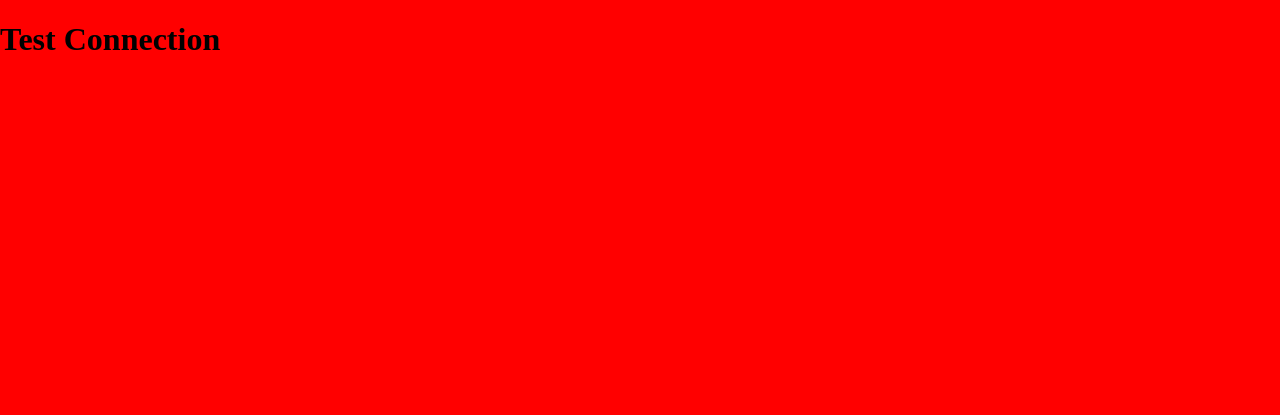
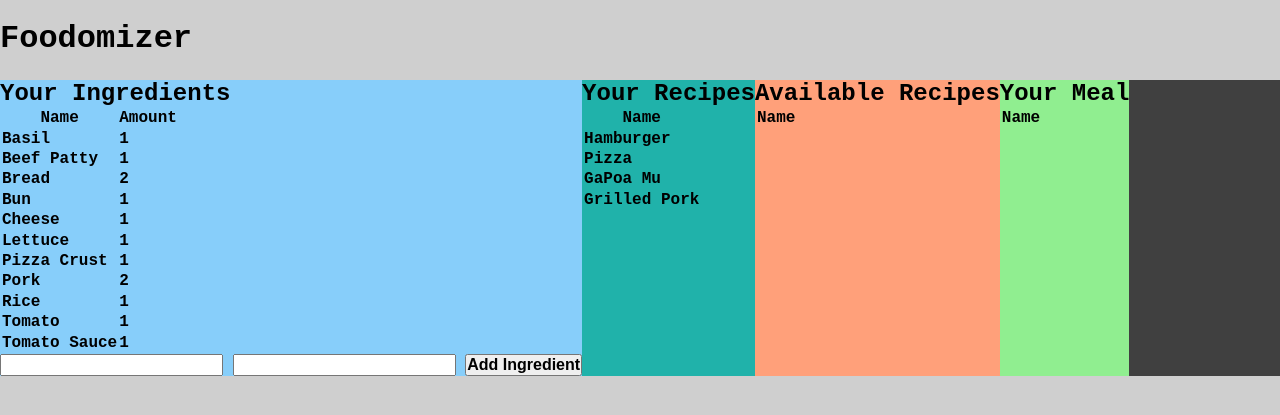
Before and after one commit to trigg8/Foodomizer_Flask, a Flask app: page / in a window 1280 px wide. Before the commit the part shown is almost empty. Shown: the top 415 px of the page. Run offline with Flask 2, Linux system fonts and the light colour scheme; lists and menus that the app fills with data are empty; some libraries are stand-ins or nearby versions.

Commit message:
Added the tables for each thing + add ingredient button with flask + flex display css

```diff
--- a/app.py
+++ b/app.py
@@ -1,15 +1,517 @@
 import random
 import json
 import pickle
-from flask import Flask, render_template
-
+from flask import Flask, render_template, redirect, request
 
 app = Flask(__name__)
 
+# List Constants
+recipe_list = []
+
+available_recipes = []
+
+sorted_available_recipes = list(sorted(available_recipes))
+
+Your_meal = ""
+
+ingredients = {"Bun": 1, "Beef Patty": 1, "Lettuce": 1, "Cheese": 1, "Tomato": 1, "Pizza Crust": 1, "Tomato Sauce": 1, "Pork" : 2, "Basil": 1, "Rice": 1, "Bread": 2}
+
+sorted_ingredients = dict(sorted(ingredients.items()))
+
+#ingredients = {}
+
+
+# Recipe Classes
+class Recipe_1:
+    def __init__(self,name,ing1,ni1):
+        self.name = name
+        self.ing1 = ing1
+        self.ni1 = ni1
+        self.add_to_recipe_list()
+    def __repr__(self):
+        return self.name
+    def add_to_recipe_list(self):
+        if self not in recipe_list:
+            recipe_list.append(self)
+class Recipe_2:
+    def __init__(self,name,ing1,ni1,ing2,ni2):
+        self.name = name
+        self.ing1 = ing1
+        self.ing2 = ing2
+        self.ni1 = ni1
+        self.ni2 = ni2
+        self.add_to_recipe_list()
+    def __repr__(self):
+        return self.name
+    def add_to_recipe_list(self):
+        if self not in recipe_list:
+            recipe_list.append(self)
+class Recipe_3:
+    def __init__(self,name,ing1,ni1,ing2,ni2,ing3,ni3):
+        self.name = name
+        self.ing1 = ing1
+        self.ing2 = ing2
+        self.ing3 = ing3
+        self.ni1 = ni1
+        self.ni2 = ni2
+        self.ni3 = ni3
+        self.add_to_recipe_list()
+    def __repr__(self):
+        return self.name
+    def add_to_recipe_list(self):
+        if self not in recipe_list:
+            recipe_list.append(self)
+class Recipe_4:
+    def __init__(self,name,ing1,ni1,ing2,ni2,ing3,ni3,ing4,ni4):
+        self.name = name
+        self.ing1 = ing1
+        self.ing2 = ing2
+        self.ing3 = ing3
+        self.ing4 = ing4
+        self.ni1 = ni1
+        self.ni2 = ni2
+        self.ni3 = ni3
+        self.ni4 = ni4
+        self.add_to_recipe_list()
+    def __repr__(self):
+        return self.name
+    def add_to_recipe_list(self):
+        if self not in recipe_list:
+            recipe_list.append(self)
+class Recipe_5:
+    def __init__(self,name,ing1,ni1,ing2,ni2,ing3,ni3,ing4,ni4,ing5,ni5):
+        self.name = name
+        self.ing1 = ing1
+        self.ing2 = ing2
+        self.ing3 = ing3
+        self.ing4 = ing4
+        self.ing5 = ing5
+        self.ni1 = ni1
+        self.ni2 = ni2
+        self.ni3 = ni3
+        self.ni4 = ni4
+        self.ni5 = ni5
+        self.add_to_recipe_list()
+    def __repr__(self):
+        return self.name
+    def add_to_recipe_list(self):
+        if self not in recipe_list:
+            recipe_list.append(self)
+class Recipe_6:
+    def __init__(self,name,ing1,ni1,ing2,ni2,ing3,ni3,ing4,ni4,ing5,ni5,ing6,ni6):
+        self.name = name
+        self.ing1 = ing1
+        self.ing2 = ing2
+        self.ing3 = ing3
+        self.ing4 = ing4
+        self.ing5 = ing5
+        self.ing6 = ing6
+        self.ni1 = ni1
+        self.ni2 = ni2
+        self.ni3 = ni3
+        self.ni4 = ni4
+        self.ni5 = ni5
+        self.ni6 = ni6
+        self.add_to_recipe_list()
+    def __repr__(self):
+        return self.name
+    def add_to_recipe_list(self):
+        if self not in recipe_list:
+            recipe_list.append(self)
+class Recipe_7:
+    def __init__(self,name,ing1,ni1,ing2,ni2,ing3,ni3,ing4,ni4,ing5,ni5,ing6,ni6,ing7,ni7):
+        self.name = name
+        self.ing1 = ing1
+        self.ing2 = ing2
+        self.ing3 = ing3
+        self.ing4 = ing4
+        self.ing5 = ing5
+        self.ing6 = ing6
+        self.ing7 = ing7
+        self.ni1 = ni1
+        self.ni2 = ni2
+        self.ni3 = ni3
+        self.ni4 = ni4
+        self.ni5 = ni5
+        self.ni6 = ni6
+        self.ni7 = ni7
+        self.add_to_recipe_list()
+    def __repr__(self):
+        return self.name
+    def add_to_recipe_list(self):
+        if self not in recipe_list:
+            recipe_list.append(self)
+class Recipe_8:
+    def __init__(self,name,ing1,ni1,ing2,ni2,ing3,ni3,ing4,ni4,ing5,ni5,ing6,ni6,ing7,ni7,ing8,ni8):
+        self.name = name
+        self.ing1 = ing1
+        self.ing2 = ing2
+        self.ing3 = ing3
+        self.ing4 = ing4
+        self.ing5 = ing5
+        self.ing6 = ing6
+        self.ing7 = ing7
+        self.ing8 = ing8
+        self.ni1 = ni1
+        self.ni2 = ni2
+        self.ni3 = ni3
+        self.ni4 = ni4
+        self.ni5 = ni5
+        self.ni6 = ni6
+        self.ni7 = ni7
+        self.ni8 = ni8
+        self.add_to_recipe_list()
+    def __repr__(self):
+        return self.name
+    def add_to_recipe_list(self):
+        if self not in recipe_list:
+            recipe_list.append(self)
+class Recipe_9:
+    def __init__(self,name,ing1,ni1,ing2,ni2,ing3,ni3,ing4,ni4,ing5,ni5,ing6,ni6,ing7,ni7,ing8,ni8,ing9,ni9):
+        self.name = name
+        self.ing1 = ing1
+        self.ing2 = ing2
+        self.ing3 = ing3
+        self.ing4 = ing4
+        self.ing5 = ing5
+        self.ing6 = ing6
+        self.ing7 = ing7
+        self.ing8 = ing8
+        self.ing9 = ing9
+        self.ni1 = ni1
+        self.ni2 = ni2
+        self.ni3 = ni3
+        self.ni4 = ni4
+        self.ni5 = ni5
+        self.ni6 = ni6
+        self.ni7 = ni7
+        self.ni8 = ni8
+        self.ni9 = ni9
+        self.add_to_recipe_list()
+    def __repr__(self):
+        return self.name
+    def add_to_recipe_list(self):
+        if self not in recipe_list:
+            recipe_list.append(self)
+class Recipe_10:
+    def __init__(self,name,ing1,ni1,ing2,ni2,ing3,ni3,ing4,ni4,ing5,ni5,ing6,ni6,ing7,ni7,ing8,ni8,ing9,ni9,ing10,ni10):
+        self.name = name
+        self.ing1 = ing1
+        self.ing2 = ing2
+        self.ing3 = ing3
+        self.ing4 = ing4
+        self.ing5 = ing5
+        self.ing6 = ing6
+        self.ing7 = ing7
+        self.ing8 = ing8
+        self.ing9 = ing9
+        self.ing10 = ing10
+        self.ni1 = ni1
+        self.ni2 = ni2
+        self.ni3 = ni3
+        self.ni4 = ni4
+        self.ni5 = ni5
+        self.ni6 = ni6
+        self.ni7 = ni7
+        self.ni8 = ni8
+        self.ni9 = ni9
+        self.ni10 = ni10
+        self.add_to_recipe_list()
+    def __repr__(self):
+        return self.name
+    def add_to_recipe_list(self):
+        if self not in recipe_list:
+            recipe_list.append(self)
+
+
+# Test Recipes
+Recipe_5("Hamburger", "Bun", 1, "Beef Patty",1, "Lettuce",1, "Cheese",1, "Tomato", 1)
+
+Recipe_3("Pizza", "Pizza Crust",1, "Tomato Sauce",1, "Cheese",1)
+
+Recipe_3("GaPoa Mu","Pork",1, "Basil",1, "Rice",1)
+
+Recipe_1("Grilled Pork", "Pork", 2)
+
+
+# Create New Recipes for all Classes
+def create_new_Recipe_1(name, ing1, ni1):
+    Recipe_1(name, ing1, ni1)
+def create_new_Recipe_2(name,ing1,ni1,ing2,ni2):
+    Recipe_2(name,ing1,ni1,ing2,ni2)
+def create_new_Recipe_3(name,ing1,ni1,ing2,ni2,ing3,ni3):
+    Recipe_3(name,ing1,ni1,ing2,ni2,ing3,ni3)
+def create_new_Recipe_4(name,ing1,ni1,ing2,ni2,ing3,ni3,ing4,ni4):
+    Recipe_4(name,ing1,ni1,ing2,ni2,ing3,ni3,ing4,ni4)
+def create_new_Recipe_5(name,ing1,ni1,ing2,ni2,ing3,ni3,ing4,ni4,ing5,ni5):
+    Recipe_5(name,ing1,ni1,ing2,ni2,ing3,ni3,ing4,ni4,ing5,ni5)
+def create_new_Recipe_6(name,ing1,ni1,ing2,ni2,ing3,ni3,ing4,ni4,ing5,ni5,ing6,ni6):
+    Recipe_6(name,ing1,ni1,ing2,ni2,ing3,ni3,ing4,ni4,ing5,ni5,ing6,ni6)
+def create_new_Recipe_7(name,ing1,ni1,ing2,ni2,ing3,ni3,ing4,ni4,ing5,ni5,ing6,ni6,ing7,ni7):
+    Recipe_7(name,ing1,ni1,ing2,ni2,ing3,ni3,ing4,ni4,ing5,ni5,ing6,ni6,ing7,ni7)
+def create_new_Recipe_8(name,ing1,ni1,ing2,ni2,ing3,ni3,ing4,ni4,ing5,ni5,ing6,ni6,ing7,ni7,ing8,ni8):
+    Recipe_8(name,ing1,ni1,ing2,ni2,ing3,ni3,ing4,ni4,ing5,ni5,ing6,ni6,ing7,ni7,ing8,ni8)
+def create_new_Recipe_9(name,ing1,ni1,ing2,ni2,ing3,ni3,ing4,ni4,ing5,ni5,ing6,ni6,ing7,ni7,ing8,ni8,ing9,ni9):
+    Recipe_9(name,ing1,ni1,ing2,ni2,ing3,ni3,ing4,ni4,ing5,ni5,ing6,ni6,ing7,ni7,ing8,ni8,ing9,ni9)
+def create_new_Recipe_10(name,ing1,ni1,ing2,ni2,ing3,ni3,ing4,ni4,ing5,ni5,ing6,ni6,ing7,ni7,ing8,ni8,ing9,ni9,ing10,ni10):
+    Recipe_10(name,ing1,ni1,ing2,ni2,ing3,ni3,ing4,ni4,ing5,ni5,ing6,ni6,ing7,ni7,ing8,ni8,ing9,ni9,ing10,ni10)
+
+
+
+# Functions
+def check_avialable_recipes():
+    global available_recipes
+    available_recipes = []
+    for rcp in recipe_list:
+        try:
+            if type(rcp) == Recipe_1:
+                if ingredients[rcp.ing1] >= rcp.ni1:
+                    if rcp.name not in available_recipes:
+                        available_recipes.append(rcp)
+            elif type(rcp) == Recipe_2:
+                if ingredients[rcp.ing1] >= rcp.ni1 and ingredients[rcp.ing2] >= rcp.ni2:
+                    if rcp.name not in available_recipes:
+                        available_recipes.append(rcp)
+            elif type(rcp) == Recipe_3:
+                if ingredients[rcp.ing1] >= rcp.ni1 and ingredients[rcp.ing2] >= rcp.ni2 and ingredients[rcp.ing3] >= rcp.ni3:
+                    if rcp.name not in available_recipes:
+                        available_recipes.append(rcp)
+            elif type(rcp) == Recipe_4:
+                if ingredients[rcp.ing1] >= rcp.ni1 and ingredients[rcp.ing2] >= rcp.ni2 and ingredients[rcp.ing3] >= rcp.ni3 and ingredients[rcp.ing4] >= rcp.ni4:
+                    if rcp.name not in available_recipes:
+                        available_recipes.append(rcp)
+            elif type(rcp) == Recipe_5:
+                if ingredients[rcp.ing1] >= rcp.ni1 and ingredients[rcp.ing2] >= rcp.ni2 and ingredients[rcp.ing3] >= rcp.ni3 and ingredients[rcp.ing4] >= rcp.ni4 and ingredients[rcp.ing5] >= rcp.ni5:
+                    if rcp.name not in available_recipes:
+                        available_recipes.append(rcp)
+            elif type(rcp) == Recipe_6:
+                if ingredients[rcp.ing1] >= rcp.ni1 and ingredients[rcp.ing2] >= rcp.ni2 and ingredients[rcp.ing3] >= rcp.ni3 and ingredients[rcp.ing4] >= rcp.ni4 and ingredients[rcp.ing5] >= rcp.ni5 and ingredients[rcp.ing6] >= rcp.ni6:
+                    if rcp.name not in available_recipes:
+                        available_recipes.append(rcp)
+            elif type(rcp) == Recipe_7:
+                if ingredients[rcp.ing1] >= rcp.ni1 and ingredients[rcp.ing2] >= rcp.ni2 and ingredients[rcp.ing3] >= rcp.ni3 and ingredients[rcp.ing4] >= rcp.ni4 and ingredients[rcp.ing5] >= rcp.ni5 and ingredients[rcp.ing6] >= rcp.ni6 and ingredients[rcp.ing7] >= rcp.ni7:
+                    if rcp.name not in available_recipes:
+                        available_recipes.append(rcp)
+            elif type(rcp) == Recipe_8:
+                if ingredients[rcp.ing1] >= rcp.ni1 and ingredients[rcp.ing2] >= rcp.ni2 and ingredients[rcp.ing3] >= rcp.ni3 and ingredients[rcp.ing4] >= rcp.ni4 and ingredients[rcp.ing5] >= rcp.ni5 and ingredients[rcp.ing6] >= rcp.ni6 and ingredients[rcp.ing7] >= rcp.ni7 and ingredients[rcp.ing8] >= rcp.ni8:
+                    if rcp.name not in available_recipes:
+                        available_recipes.append(rcp)
+            elif type(rcp) == Recipe_9:
+                if ingredients[rcp.ing1] >= rcp.ni1 and ingredients[rcp.ing2] >= rcp.ni2 and ingredients[rcp.ing3] >= rcp.ni3 and ingredients[rcp.ing4] >= rcp.ni4 and ingredients[rcp.ing5] >= rcp.ni5 and ingredients[rcp.ing6] >= rcp.ni6 and ingredients[rcp.ing7] >= rcp.ni7 and ingredients[rcp.ing8] >= rcp.ni8 and ingredients[rcp.ing9] >= rcp.ni9:
+                    if rcp.name not in available_recipes:
+                        available_recipes.append(rcp)
+            elif type(rcp) == Recipe_10:
+                if ingredients[rcp.ing1] >= rcp.ni1 and ingredients[rcp.ing2] >= rcp.ni2 and ingredients[rcp.ing3] >= rcp.ni3 and ingredients[rcp.ing4] >= rcp.ni4 and ingredients[rcp.ing5] >= rcp.ni5 and ingredients[rcp.ing6] >= rcp.ni6 and ingredients[rcp.ing7] >= rcp.ni7 and ingredients[rcp.ing8] >= rcp.ni8 and ingredients[rcp.ing9] >= rcp.ni9 and ingredients[rcp.ing10] >= rcp.ni10:
+                    if rcp.name not in available_recipes:
+                        available_recipes.append(rcp)
+        except KeyError:
+            continue
+
+
+def random_meal():
+    global Your_meal
+    Your_meal = random.choice(available_recipes)
+    return Your_meal
+
+def accept_choice():
+    random_meal_list = []
+    #print(random_meal_list)
+    random_meal()
+    random_meal_list.append(Your_meal)
+    #print(random_meal_list)
+    print("Your Meal is: ", Your_meal)
+    accept = input("Do you accept this choice? Yes or No: ")
+    if accept == "Yes":
+        for rcp in random_meal_list:
+            if type(rcp) == Recipe_1:
+                ingredients[rcp.ing1] -= rcp.ni1
+            elif type(rcp) == Recipe_2:
+                ingredients[rcp.ing1] -= rcp.ni1
+                ingredients[rcp.ing2] -= rcp.ni2
+            elif type(rcp) == Recipe_3:
+                ingredients[rcp.ing1] -= rcp.ni1
+                ingredients[rcp.ing2] -= rcp.ni2
+                ingredients[rcp.ing3] -= rcp.ni3
+            elif type(rcp) == Recipe_4:
+                ingredients[rcp.ing1] -= rcp.ni1
+                ingredients[rcp.ing2] -= rcp.ni2
+                ingredients[rcp.ing3] -= rcp.ni3
+                ingredients[rcp.ing4] -= rcp.ni4
+            elif type(rcp) == Recipe_5:
+                ingredients[rcp.ing1] -= rcp.ni1
+                ingredients[rcp.ing2] -= rcp.ni2
+                ingredients[rcp.ing3] -= rcp.ni3
+                ingredients[rcp.ing4] -= rcp.ni4
+                ingredients[rcp.ing5] -= rcp.ni5
+            elif type(rcp) == Recipe_6:
+                ingredients[rcp.ing1] -= rcp.ni1
+                ingredients[rcp.ing2] -= rcp.ni2
+                ingredients[rcp.ing3] -= rcp.ni3
+                ingredients[rcp.ing4] -= rcp.ni4
+                ingredients[rcp.ing5] -= rcp.ni5
+                ingredients[rcp.ing6] -= rcp.ni6
+            elif type(rcp) == Recipe_7:
+                ingredients[rcp.ing1] -= rcp.ni1
+                ingredients[rcp.ing2] -= rcp.ni2
+                ingredients[rcp.ing3] -= rcp.ni3
+                ingredients[rcp.ing4] -= rcp.ni4
+                ingredients[rcp.ing5] -= rcp.ni5
+                ingredients[rcp.ing6] -= rcp.ni6
+                ingredients[rcp.ing7] -= rcp.ni7
+            elif type(rcp) == Recipe_8:
+                ingredients[rcp.ing1] -= rcp.ni1
+                ingredients[rcp.ing2] -= rcp.ni2
+                ingredients[rcp.ing3] -= rcp.ni3
+                ingredients[rcp.ing4] -= rcp.ni4
+                ingredients[rcp.ing5] -= rcp.ni5
+                ingredients[rcp.ing6] -= rcp.ni6
+                ingredients[rcp.ing7] -= rcp.ni7
+                ingredients[rcp.ing8] -= rcp.ni8
+            elif type(rcp) == Recipe_9:
+                ingredients[rcp.ing1] -= rcp.ni1
+                ingredients[rcp.ing2] -= rcp.ni2
+                ingredients[rcp.ing3] -= rcp.ni3
+                ingredients[rcp.ing4] -= rcp.ni4
+                ingredients[rcp.ing5] -= rcp.ni5
+                ingredients[rcp.ing6] -= rcp.ni6
+                ingredients[rcp.ing7] -= rcp.ni7
+                ingredients[rcp.ing8] -= rcp.ni8
+                ingredients[rcp.ing9] -= rcp.ni9
+            elif type(rcp) == Recipe_10:
+                ingredients[rcp.ing1] -= rcp.ni1
+                ingredients[rcp.ing2] -= rcp.ni2
+                ingredients[rcp.ing3] -= rcp.ni3
+                ingredients[rcp.ing4] -= rcp.ni4
+                ingredients[rcp.ing5] -= rcp.ni5
+                ingredients[rcp.ing6] -= rcp.ni6
+                ingredients[rcp.ing7] -= rcp.ni7
+                ingredients[rcp.ing8] -= rcp.ni8
+                ingredients[rcp.ing9] -= rcp.ni9
+                ingredients[rcp.ing10] -= rcp.ni10
+
+    elif accept == "No":
+        accept_choice()
+
+    else:
+        accept_choice_alt()
+
+def accept_choice_alt():
+    random_meal_list = [Your_meal]
+    accept = input("Please Type Yes or No: ")
+    if accept == "Yes":
+        for rcp in random_meal_list:
+            if type(rcp) == Recipe_1:
+                ingredients[rcp.ing1] -= rcp.ni1
+            elif type(rcp) == Recipe_2:
+                ingredients[rcp.ing1] -= rcp.ni1
+                ingredients[rcp.ing2] -= rcp.ni2
+            elif type(rcp) == Recipe_3:
+                ingredients[rcp.ing1] -= rcp.ni1
+                ingredients[rcp.ing2] -= rcp.ni2
+                ingredients[rcp.ing3] -= rcp.ni3
+            elif type(rcp) == Recipe_4:
+                ingredients[rcp.ing1] -= rcp.ni1
+                ingredients[rcp.ing2] -= rcp.ni2
+                ingredients[rcp.ing3] -= rcp.ni3
+                ingredients[rcp.ing4] -= rcp.ni4
+            elif type(rcp) == Recipe_5:
+                ingredients[rcp.ing1] -= rcp.ni1
+                ingredients[rcp.ing2] -= rcp.ni2
+                ingredients[rcp.ing3] -= rcp.ni3
+                ingredients[rcp.ing4] -= rcp.ni4
+                ingredients[rcp.ing5] -= rcp.ni5
+            elif type(rcp) == Recipe_6:
+                ingredients[rcp.ing1] -= rcp.ni1
+                ingredients[rcp.ing2] -= rcp.ni2
+                ingredients[rcp.ing3] -= rcp.ni3
+                ingredients[rcp.ing4] -= rcp.ni4
+                ingredients[rcp.ing5] -= rcp.ni5
+                ingredients[rcp.ing6] -= rcp.ni6
+            elif type(rcp) == Recipe_7:
+                ingredients[rcp.ing1] -= rcp.ni1
+                ingredients[rcp.ing2] -= rcp.ni2
+                ingredients[rcp.ing3] -= rcp.ni3
+                ingredients[rcp.ing4] -= rcp.ni4
+                ingredients[rcp.ing5] -= rcp.ni5
+                ingredients[rcp.ing6] -= rcp.ni6
+                ingredients[rcp.ing7] -= rcp.ni7
+            elif type(rcp) == Recipe_8:
+                ingredients[rcp.ing1] -= rcp.ni1
+                ingredients[rcp.ing2] -= rcp.ni2
+                ingredients[rcp.ing3] -= rcp.ni3
+                ingredients[rcp.ing4] -= rcp.ni4
+                ingredients[rcp.ing5] -= rcp.ni5
+                ingredients[rcp.ing6] -= rcp.ni6
+                ingredients[rcp.ing7] -= rcp.ni7
+                ingredients[rcp.ing8] -= rcp.ni8
+            elif type(rcp) == Recipe_9:
+                ingredients[rcp.ing1] -= rcp.ni1
+                ingredients[rcp.ing2] -= rcp.ni2
+                ingredients[rcp.ing3] -= rcp.ni3
+                ingredients[rcp.ing4] -= rcp.ni4
+                ingredients[rcp.ing5] -= rcp.ni5
+                ingredients[rcp.ing6] -= rcp.ni6
+                ingredients[rcp.ing7] -= rcp.ni7
+                ingredients[rcp.ing8] -= rcp.ni8
+                ingredients[rcp.ing9] -= rcp.ni9
+            elif type(rcp) == Recipe_10:
+                ingredients[rcp.ing1] -= rcp.ni1
+                ingredients[rcp.ing2] -= rcp.ni2
+                ingredients[rcp.ing3] -= rcp.ni3
+                ingredients[rcp.ing4] -= rcp.ni4
+                ingredients[rcp.ing5] -= rcp.ni5
+                ingredients[rcp.ing6] -= rcp.ni6
+                ingredients[rcp.ing7] -= rcp.ni7
+                ingredients[rcp.ing8] -= rcp.ni8
+                ingredients[rcp.ing9] -= rcp.ni9
+                ingredients[rcp.ing10] -= rcp.ni10
+
+    elif accept == "No":
+        accept_choice()
+
+    else:
+        accept_choice_alt()
+
+
+# Ingredient Funtions
+def add_ingredient(name):
+    ingredients[name] += 1
+
+def remove_ingredient(name):
+    ingredients[name] -= 1
+
+def add_mult_ingredients(name, num):
+    ingredients[name] += num
+
+def remove_mult_ingredients(name, num):
+    ingredients[name] -= num
+
+def add_new_ingredient(name):
+    ingredients[name] = 1
+
+def add_mult_new_ingredients(name, num):
+    ingredients[name] = num
+
+def print_ingredients():
+    print("Ingredients in list are: ", ingredients)
+
+
+
+# Flask routes
 @app.route("/")
 def index():
-    return render_template("index.html")
+    return render_template("index.html", sorted_ingredients = sorted_ingredients, recipe_list = recipe_list, sorted_available_recipes = sorted_available_recipes, Your_meal = Your_meal)
 
+@app.route("/ingredient_add", methods=["POST"])
+def ingredient_add():
+    name = request.form["ingredients_name"]
+    num = request.form["ingredients_amount"]
+    ingredients[name] = num
+    sorted_ingredients = dict(sorted(ingredients.items()))
+    print(ingredients)
+    print(sorted_ingredients)
+    return render_template("index.html", sorted_ingredients = sorted_ingredients, recipe_list = recipe_list, sorted_available_recipes = sorted_available_recipes, Your_meal = Your_meal)
 
+# Start app
 if __name__ == "__main__":
     app.run(debug=True)
--- a/static/css/main.css
+++ b/static/css/main.css
@@ -1,3 +1,49 @@
+/* Root Styles */
+
+* {
+    margin: 0;
+    padding: 0;
+    box-sizing: border-box;
+    font-family:'Courier New', Courier, monospace;
+    font-weight: bold;
+}
+
+:root {
+    /*Colors*/
+    --clr-light: #cfcfcf;
+    --clr-dark: #303030;
+    --clr-dark-secondary: #404040;
+    --clr-accent: #76c2a1;
+    --clr-accent-secondary: #e08f80;
+
+    /* Font-size */
+    --fs-h1: 3rem;
+    --fs-h2: 2.25rem;
+    --fs-h3: 1.25rem;
+    --fs-body: 1rem;
+}
+
 body {
-    background-color: red;
+    background-color: var(--clr-light);
 }
+
+.content__container {
+    background-color: var(--clr-dark-secondary);
+    display: flex;
+}
+
+.ingredients__container {
+    background-color: lightskyblue;
+}
+
+.recipes__container {
+    background-color: lightseagreen;
+}
+
+.available__container {
+    background-color: lightsalmon;
+}
+
+.yourmeal__container {
+    background-color: lightgreen;
+}
--- a/templates/index.html
+++ b/templates/index.html
@@ -5,5 +5,94 @@
 {% endblock %}
 
 {% block body %}
-<h1>Test Connection</h1>
+<h1>Foodomizer</h1>
+<div class="content__container">
+
+    <!-- Ingredients Container-->
+    <div class="ingredients__container">
+        <h2>Your Ingredients</h2>
+        <table class="ingredients__table">
+            <thead class="ingredients__table__header">
+                <tr>
+                    <th>Name</th>
+                    <th>Amount</th>
+                </tr>
+            </thead> <!-- End of ingredients__table__header-->
+            <tbody class="ingredients__table__body">
+            {% for key, value in sorted_ingredients.items() %}
+                <tr>
+                    <td> {{ key }}</td>
+                    <td> {{ value }}</td>
+                </tr>
+            {% endfor %}
+            </tbody> <!-- End of ingredients__table__body-->
+        </table> <!-- End of ingredients__table-->
+
+        <div class="ingredients__form">
+            <form action="/ingredient_add" method="POST">
+                <input type="text" name="ingredients_name" class="ingredients_name">
+                <input type="text" name="ingredients_amount" class="ingredients_amount">
+                <input type="submit" value="Add Ingredient">
+            </form>
+        </div> <!-- End of ingredients__form-->
+
+    </div> <!-- End of ingredients__container-->
+
+    <!-- Recipes Container-->
+    <div class="recipes__container">
+        <h2>Your Recipes</h2>
+        <table class="recipes__table">
+            <thead class="recipes__table__header">
+                <tr>
+                    <th>Name</th>
+                </tr>
+            </thead> <!-- End of recipes__table__header-->
+            <tbody class="recipes__table__body">
+            {% for recipe in recipe_list %}
+                <tr>
+                    <td> {{ recipe }}</td>
+                </tr>
+            {% endfor %}
+            </tbody> <!-- End of recipes__table__body-->
+        </table> <!-- End of recipes__table-->
+    </div> <!-- End of recipes__container-->
+
+    <!-- Available Container-->
+    <div class="available__container">
+        <h2>Available Recipes</h2>
+        <table class="available__table">
+            <thead class="available__table__header">
+                <tr>
+                    <th>Name</th>
+                </tr>
+            </thead> <!-- End of available__table__header-->
+            <tbody class="available__table__body">
+            {% for recipe in available_recipes %}
+                <tr>
+                    <td> {{ recipe }}</td>
+                </tr>
+            {% endfor %}
+            </tbody> <!-- End of available__table__body-->
+        </table> <!-- End of available__table-->
+    </div> <!-- End of available__container-->
+
+    <!-- Your Meal Container-->
+    <div class="yourmeal__container">
+        <h2>Your Meal</h2>
+        <table class="yourmeal__table">
+            <thead class="yourmeal__table__header">
+                <tr>
+                    <th>Name</th>
+                </tr>
+            </thead> <!-- End of yourmeal__table__header-->
+            <tbody class="yourmeal__table__body">
+                <tr>
+                    <td> {{ Your_meal }}</td>
+                </tr>
+            </tbody> <!-- End of yourmeal__table__body-->
+        </table> <!-- End of yourmeal__table-->
+    </div> <!-- End of yourmeal__container-->
+
+
+</div> <!-- End of content__container-->
 {% endblock %}
```
